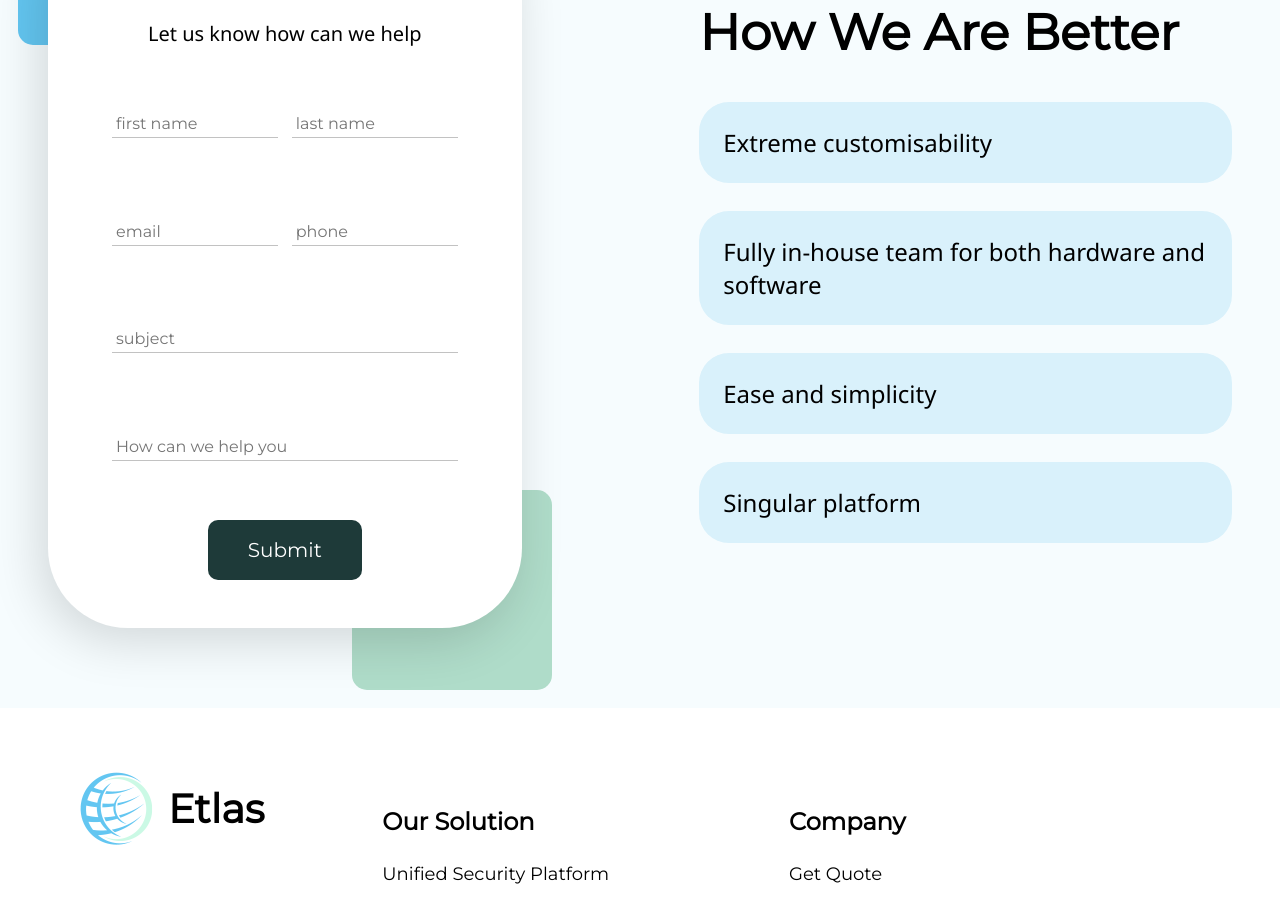
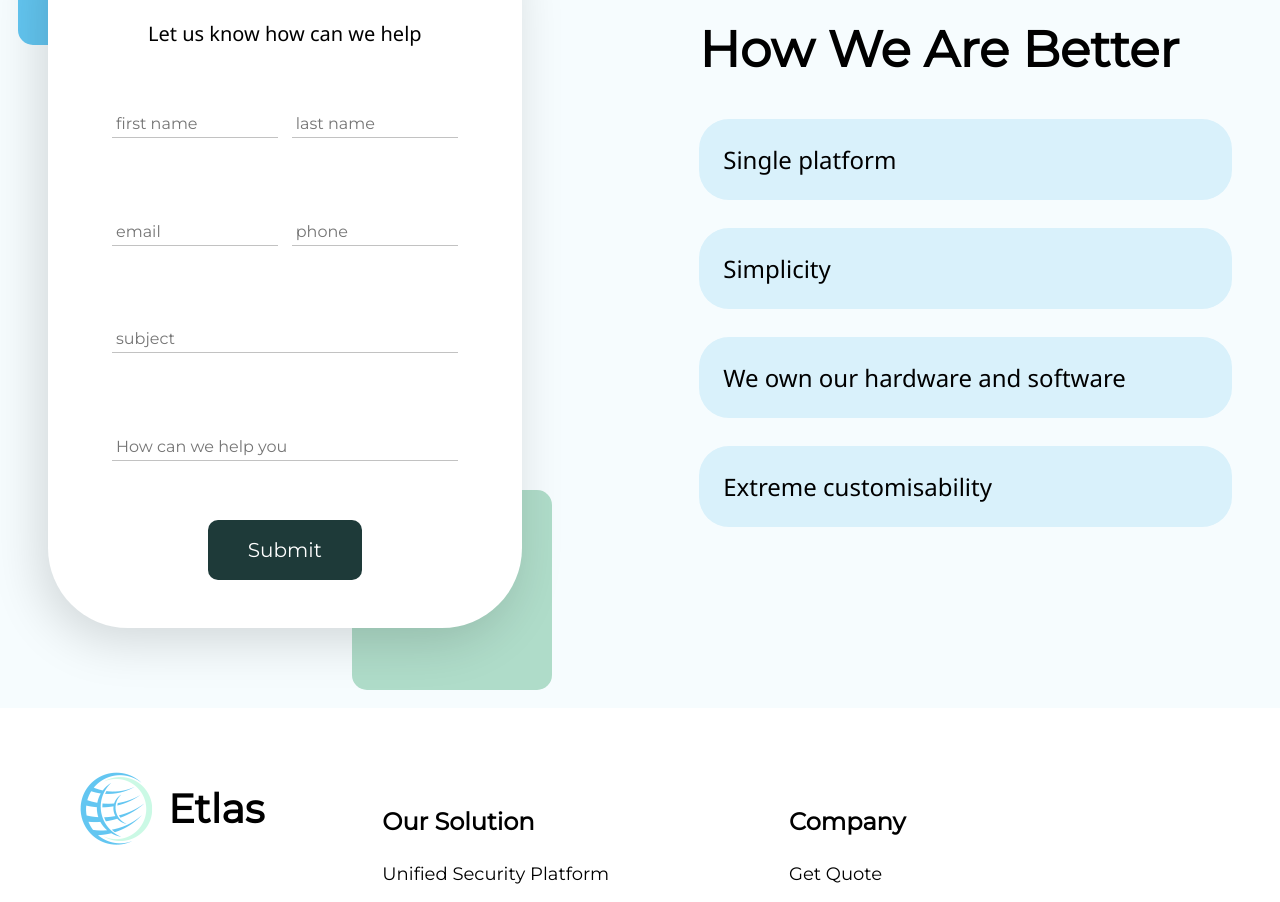
Before and after one commit to danieltham/etlaslanding, a React (Create React App) app: page / in a window 1280 px wide. Shown: the part 3499-4401 px from the top of the page. Built offline with nearby package versions, Linux system fonts and the light colour scheme.

Commit message:
Edited content

```diff
--- a/src/components/messageForm/index.js
+++ b/src/components/messageForm/index.js
@@ -70,10 +70,10 @@ export default function MessageForm() {
           <span>Vivamus ac semper ante, sit amet tincidunt nisi. Sed placerat magna diam, eu digniss im justo ornare ac. Sed dictum as tristique phare ra. Aenean sed posuere hendrerit justo, at iaculis orci molestie hendrerit. </span>
           </div>
       */}
+          <p>Single platform</p>
+          <p>Simplicity</p>
+          <p>We own our hardware and software</p>
           <p>Extreme customisability</p>
-          <p>Fully in-house team for both hardware and software</p>
-          <p>Ease and simplicity</p>
-          <p>Singular platform</p>
       </div>
     </div>
   );
```
